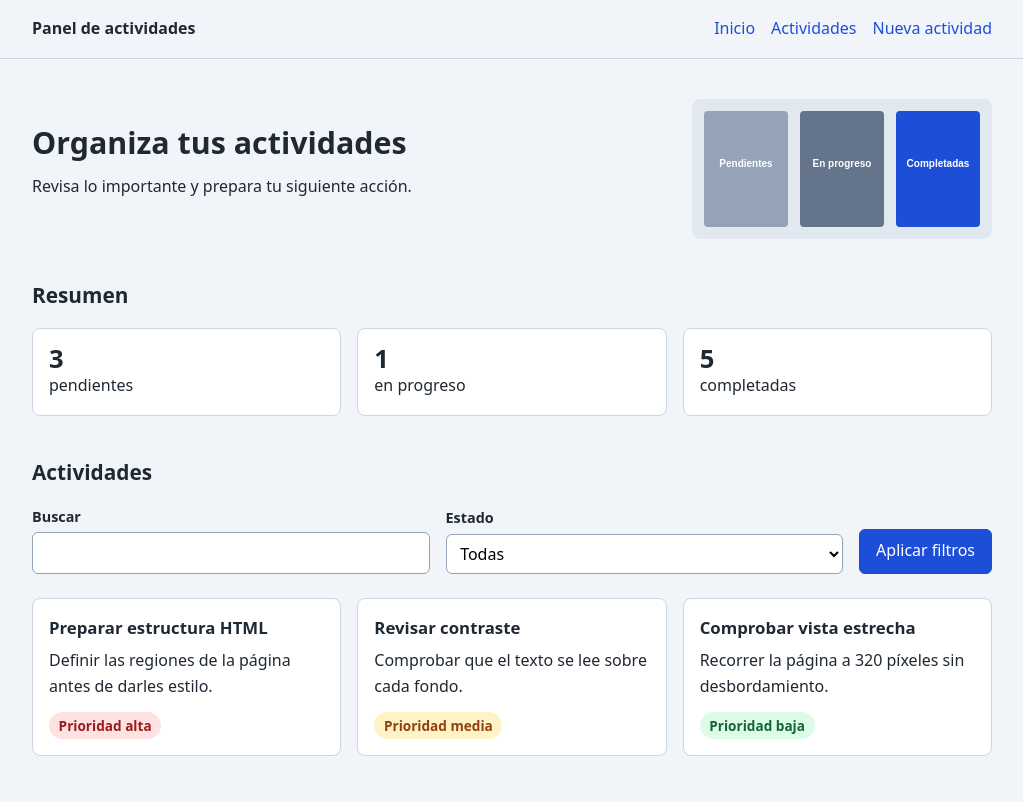
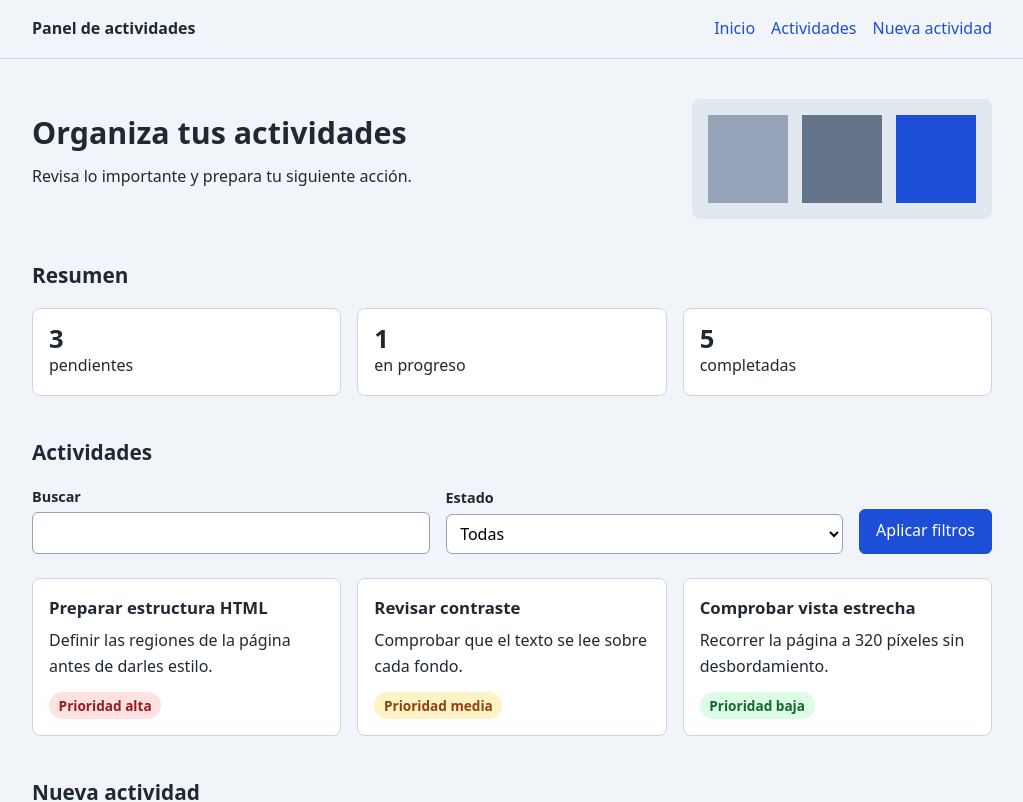
Before and after one commit to Anny-Michelle/curso_angular_, an Angular app in the folder curso_angular/panel-actividades/: page / in a window 1280 px wide. Shown: the top 802 px of the page, without its empty margins (128-1151 px from the left). Built offline with nearby package versions, Linux system fonts and the light colour scheme.

Commit message:
Revert "modulo-1: aclarar estados en imagen del panel"
This reverts commit f2f63bf6d7b4016a73d5fa6bf45718f3ff389393.

```diff
--- a/curso_angular/panel-actividades/src/app/app.html
+++ b/curso_angular/panel-actividades/src/app/app.html
@@ -22,9 +22,9 @@
     <img
       class="ilustracion"
       src="assets/panel_ejemplo.svg"
-      alt="Panel de ejemplo con tres columnas: pendientes, en progreso y completadas"
+      alt="Tres columnas que representan las actividades agrupadas por estado"
       width="300"
-      height="140"
+      height="120"
     />
   </section>
 
```
Also changed, not shown: curso_angular/panel-actividades/public/assets/panel_ejemplo.svg.
